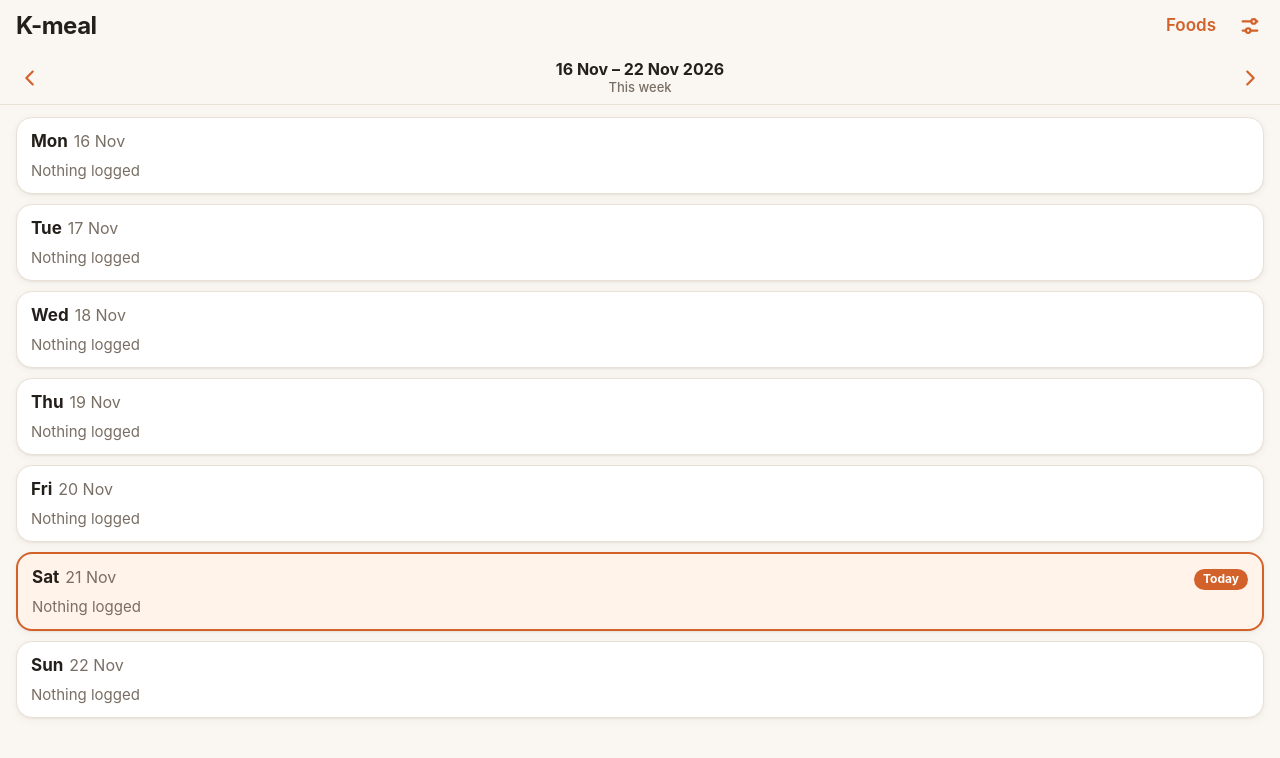
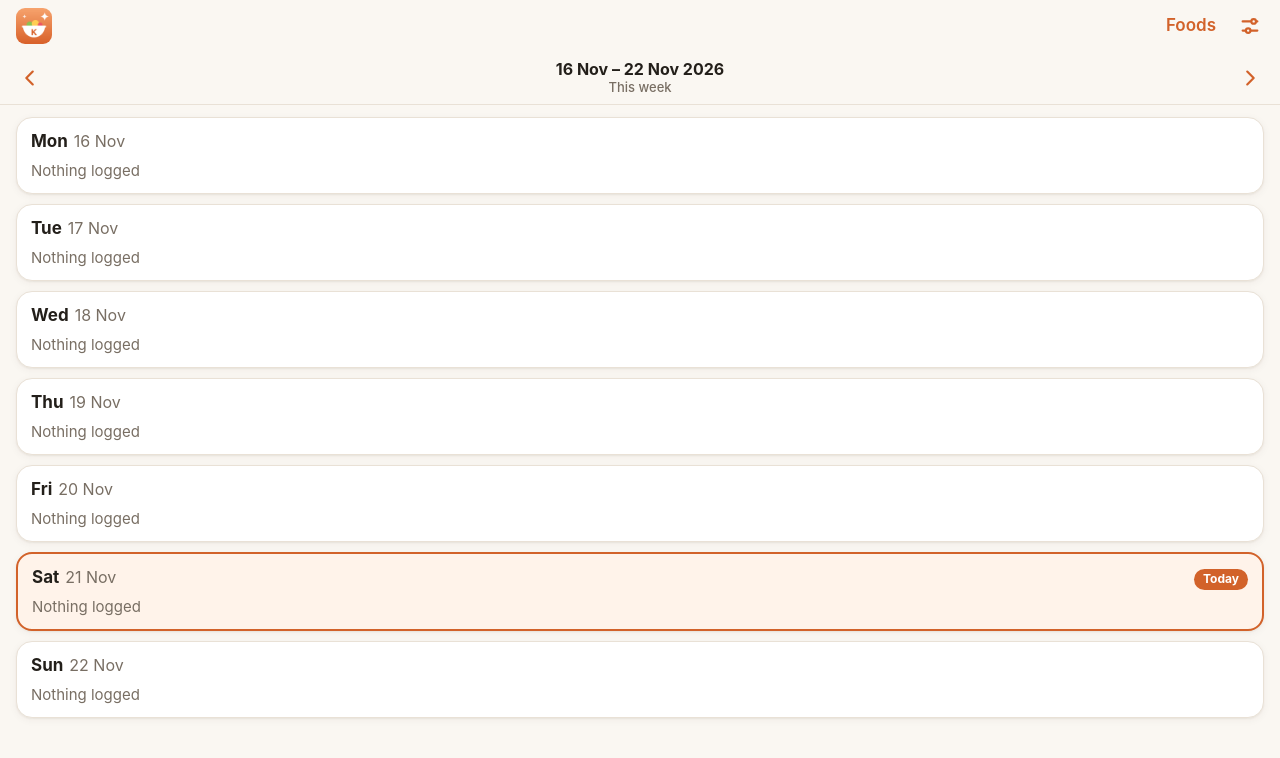
Before and after one commit to radoAngelov/k-meal, a plain HTML site: page index.html in a window 1280 px wide. Drawn offline with Linux system fonts and the light colour scheme.

Commit message:
Show the app icon instead of the title on the week screen
The "K-meal" text in the header repeats what the home screen already
says. The icon identifies the app just as well and takes less space.
The image keeps "K-meal" as its alt text for VoiceOver.

Bump the service worker cache to v2 so installed copies pick up the
change.

```diff
--- a/index.html
+++ b/index.html
@@ -41,7 +41,8 @@ header{position:sticky;top:0;z-index:5;background:var(--bg);border-bottom:1px so
 .bar{display:flex;align-items:center;gap:2px;min-height:52px}
 .bar h1{flex:1;min-width:0;font-size:18px;text-align:center;white-space:nowrap;overflow:hidden;text-overflow:ellipsis}
 .bar h1 small{font-size:14px;color:var(--muted);font-weight:500}
-.bar h1.brand{text-align:left;font-size:24px;padding-left:8px;letter-spacing:-.02em}
+.bar h1.brand{padding-left:8px}
+.brand img{display:block;border-radius:9px}
 .bar h1.dt{text-align:left;display:grid;line-height:1.2}
 .bar h1.dt span{font-size:13px;font-weight:500;color:var(--muted);overflow:hidden;text-overflow:ellipsis}
 .ib{min-width:44px;height:44px;border:0;background:none;border-radius:12px;display:inline-flex;align-items:center;justify-content:center;gap:4px;padding:0 10px;color:var(--accent);font-size:17px;font-weight:600;flex:none}
@@ -225,7 +226,7 @@ function weekView(start) {
   const t = today(), cur = monday(t) === start
   const range = `${fmt(start, { day: 'numeric', month: 'short' })} – ${fmt(shift(start, 6), { day: 'numeric', month: 'short', year: 'numeric' })}`
   return `<header>
-    <div class="bar"><h1 class="brand">K-meal</h1><button class="ib" data-go="#/foods">Foods</button><button class="ib" data-go="#/settings" aria-label="Settings">${I.settings}</button></div>
+    <div class="bar"><h1 class="brand"><img src="icon-180.png" alt="K-meal" width="36" height="36"></h1><button class="ib" data-go="#/foods">Foods</button><button class="ib" data-go="#/settings" aria-label="Settings">${I.settings}</button></div>
     <div class="bar"><button class="ib" data-go="#/week/${shift(start, -7)}" data-replace aria-label="Previous week">${I.prev}</button><button class="range" ${cur ? 'disabled' : `data-go="#/week/${monday(t)}" data-replace`}><b>${range}</b><small>${cur ? 'This week' : 'Go to this week'}</small></button><button class="ib" data-go="#/week/${shift(start, 7)}" data-replace aria-label="Next week">${I.next}</button></div>
   </header>
   <main class="grid">${[0, 1, 2, 3, 4, 5, 6].map(i => shift(start, i)).map(d => `
--- a/sw.js
+++ b/sw.js
@@ -1,4 +1,4 @@
-const CACHE = 'k-meal-v1'
+const CACHE = 'k-meal-v2'
 const ASSETS = ['./', 'index.html', 'manifest.webmanifest', 'icon-180.png', 'icon-192.png', 'icon-512.png']
 
 self.addEventListener('install', e => e.waitUntil(
```
